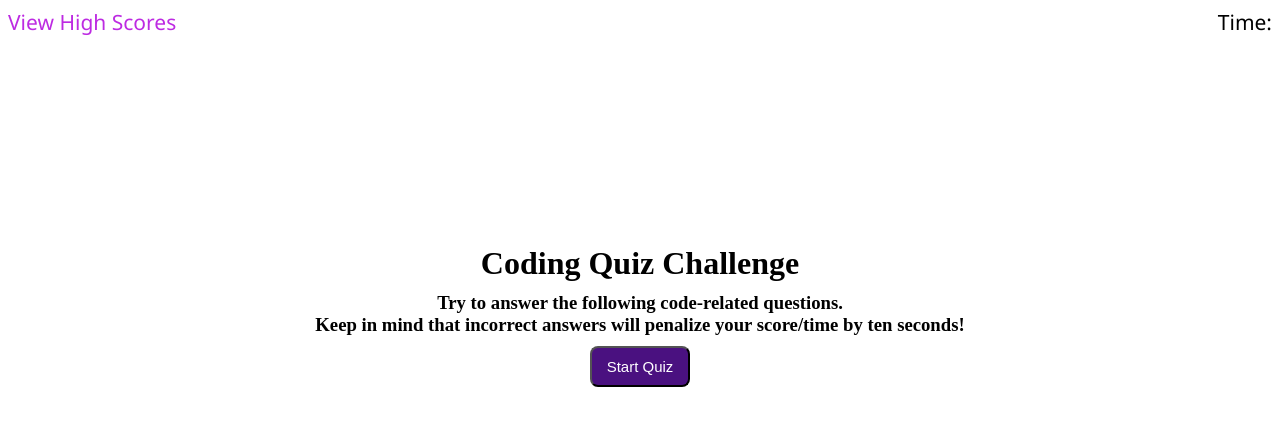
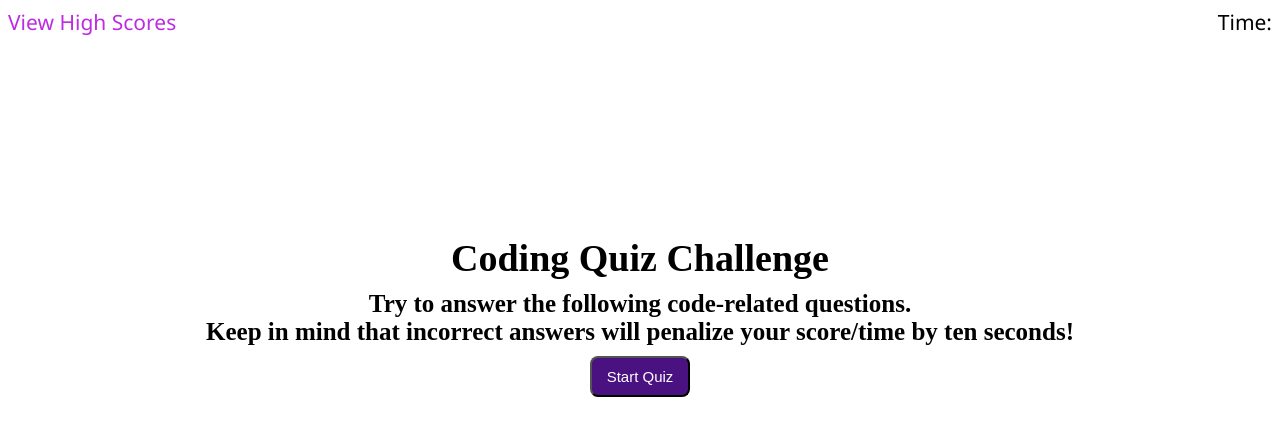
Before and after one commit to kylemoely/JavaScript-Coding-Quiz, a plain HTML site: page index.html in a window 1280 px wide. Drawn offline with Linux system fonts and the light colour scheme.

Commit message:
Added some styles to prompt and welcome page

```diff
--- a/assets/style.css
+++ b/assets/style.css
@@ -27,6 +27,14 @@ main *{
     vertical-align: middle;
 }
 
+#Title{
+    font-size:38px;
+}
+
+#Prompt{
+    font-size:25px;
+}
+
 button{
     border-radius:8px;
     background-color: rgb(74, 17, 128);
```
